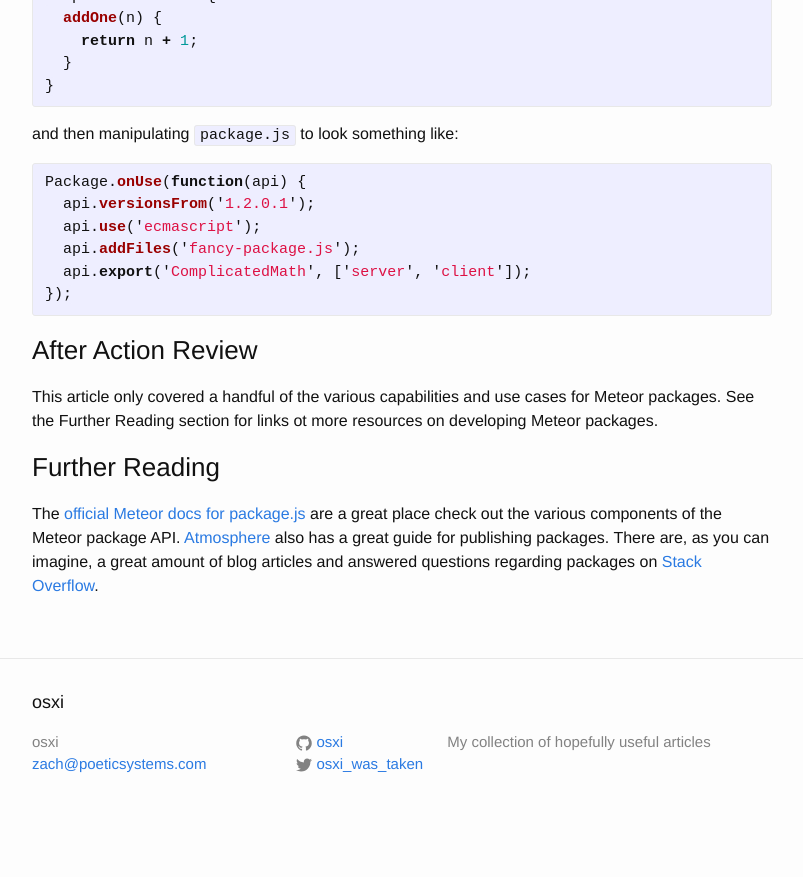
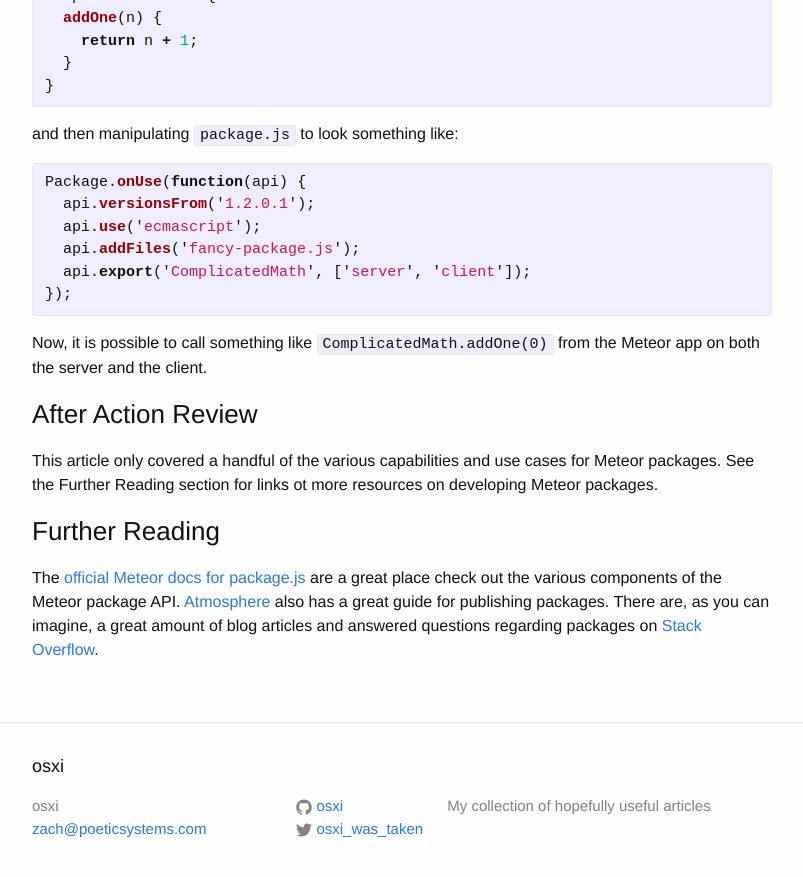
Before and after one commit to osxi/osxi.github.io, a Jekyll site: the page built from _posts/2015-09-26-creating-meteor-packages.markdown, in a window 1280 px wide and 900 px high, scrolled down 1803 px. Shown: the top 877 px of the window, without its empty margins (238-1041 px from the left). Built offline with Jekyll 4.4.1, drawn with Linux system fonts in a browser that asks for light colours; before the commit the page ends 2639 px from its top, so only the background shows below that.

Commit message:
add further example to Exposing Objects

```diff
--- a/_posts/2015-09-26-creating-meteor-packages.markdown
+++ b/_posts/2015-09-26-creating-meteor-packages.markdown
@@ -91,6 +91,8 @@ Package.onUse(function(api) {
 });
 {% endhighlight %}
 
+Now, it is possible to call something like `ComplicatedMath.addOne(0)` from the Meteor app on both the server and the client.
+
 ### After Action Review
 
 This article only covered a handful of the various capabilities and use cases for Meteor packages. See the Further Reading section for links ot more resources on developing Meteor packages.
```
Also changed, not shown: 2 other files.
